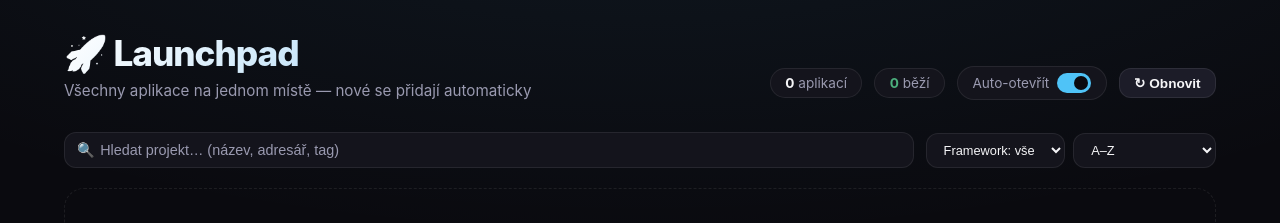
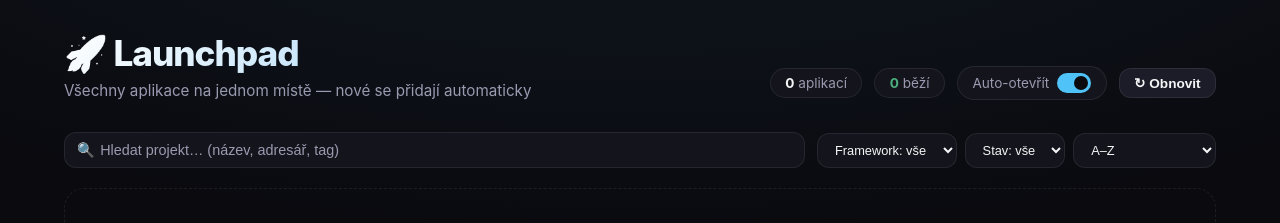
Before and after one commit to Peter-Pix/launchpad, a Next.js app: page / in a window 1280 px wide. Shown: the top 223 px of the page. Built offline with nearby package versions, Linux system fonts and the light colour scheme.

Commit message:
feat: filtr stavu Běží/Offline

```diff
--- a/app/page.tsx
+++ b/app/page.tsx
@@ -73,6 +73,7 @@ export default function Home() {
   const [searchQuery, setSearchQuery] = useState('');
   const [sortBy, setSortBy] = useState<'az' | 'lastCommit' | 'createdAt'>('az');
   const [frameworkFilter, setFrameworkFilter] = useState<'all' | 'next' | 'vite' | 'other'>('all');
+  const [statusFilter, setStatusFilter] = useState<'all' | 'running' | 'offline'>('all');
   const [omnibarOpen, setOmnibarOpen] = useState(false);
   const [omnibarQuery, setOmnibarQuery] = useState('');
 
@@ -288,6 +289,7 @@ export default function Home() {
   const filteredApps = apps
     .filter((a) => activeTag === 'all' || a.tags.includes(activeTag))
     .filter((a) => frameworkFilter === 'all' || a.framework === frameworkFilter)
+    .filter((a) => statusFilter === 'all' || (statusFilter === 'running' ? a.running : !a.running))
     .filter((a) => !q || (a.name + ' ' + a.dir + ' ' + a.tags.join(' ')).toLowerCase().includes(q))
     .sort((a, b) => {
       if (sortBy === 'lastCommit') return (b.lastCommit ?? 0) - (a.lastCommit ?? 0);
@@ -377,6 +379,16 @@ export default function Home() {
             <option value="next">Next.js</option>
             <option value="vite">Vite</option>
             <option value="other">Other</option>
+          </select>
+          <select
+            className="filter-select"
+            value={statusFilter}
+            onChange={(e) => setStatusFilter(e.target.value as any)}
+            title="Filtr podle stavu"
+          >
+            <option value="all">Stav: vše</option>
+            <option value="running">Běží</option>
+            <option value="offline">Offline</option>
           </select>
           <select
             className="filter-select"
```
Also changed, not shown: 1 other file (tests, documents, lock files or other folders).
